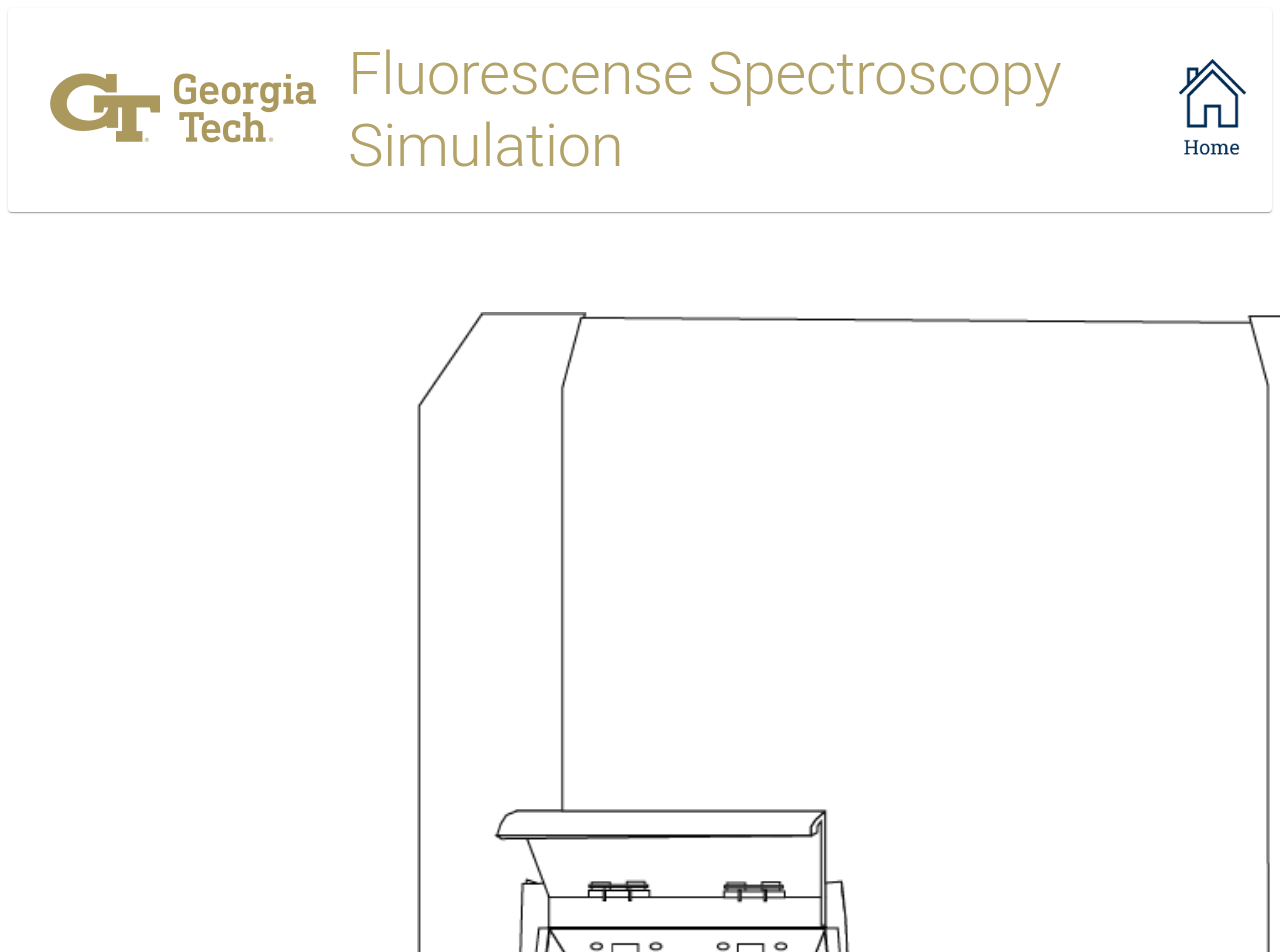
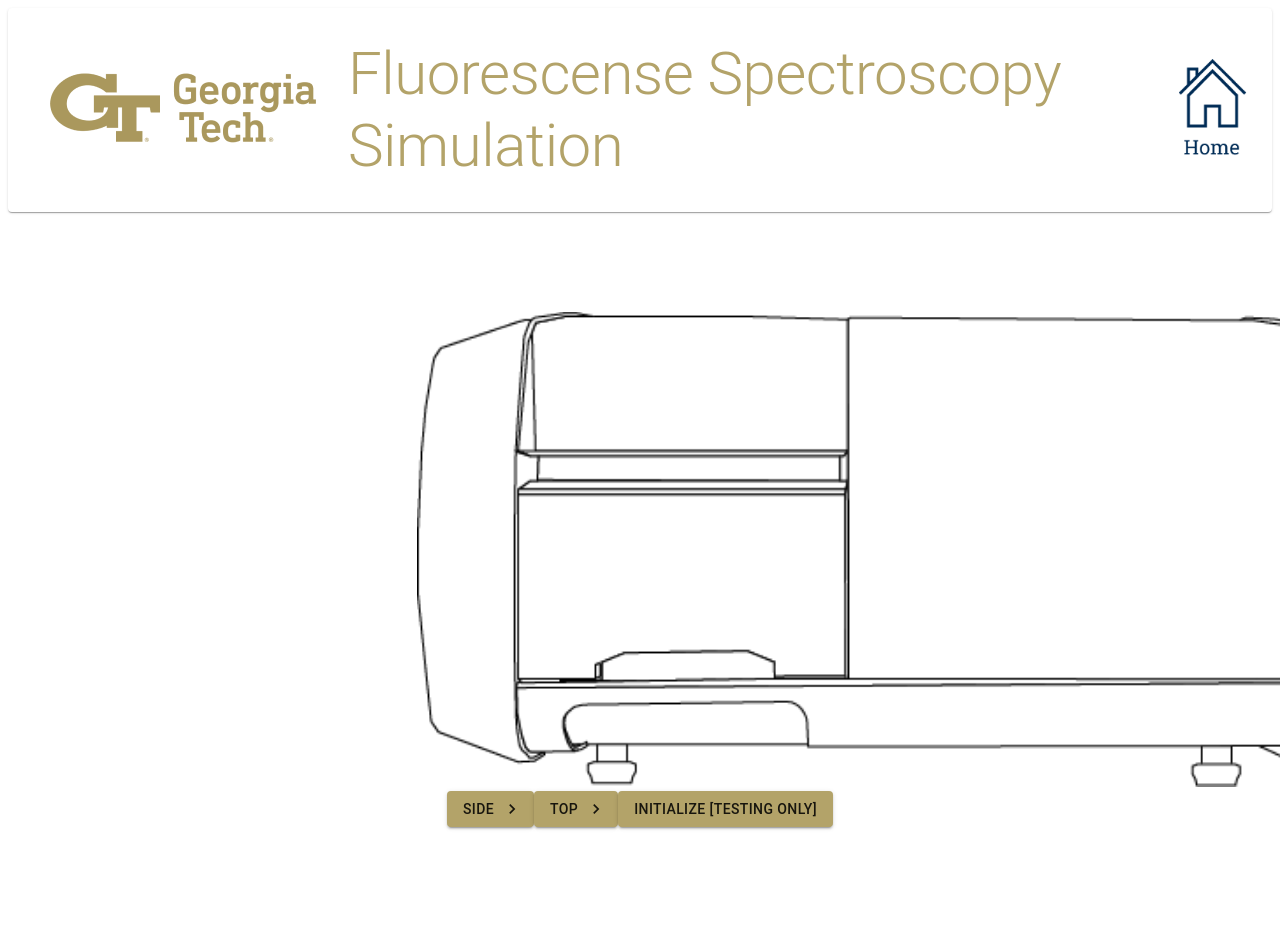
Before and after one commit to priunnagru/JID1353-fluorospectroscopy-lab, a React (Create React App) app in the folder Fluorospectroscopy-App/: page /lab in a window 1280 px wide. Shown: the top 952 px of the page. Built offline with nearby package versions, Linux system fonts and the light colour scheme.

Commit message:
simple state persistence

```diff
--- a/Fluorospectroscopy-App/src/App.js
+++ b/Fluorospectroscopy-App/src/App.js
@@ -18,9 +18,9 @@ import TutorialNewL from './screens/tutorial/TutorialNewL'
 import TutorialNewM from './screens/tutorial/TutorialNewM'
 import TutorialNewN from './screens/tutorial/TutorialNewN'
 
-import FluorometerA from './screens/simulation/FluorometerTop'
-import FluorometerB from './screens/simulation/FluorometerSide'
-import FluorometerC from './screens/simulation/FluorometerFront'
+import FluorometerTop from './screens/simulation/FluorometerTop'
+import FluorometerSide from './screens/simulation/FluorometerSide'
+import FluorometerFront from './screens/simulation/FluorometerFront'
 
 
 import Lab from './screens/Lab'
@@ -49,9 +49,9 @@ function App() {
         <Route path="/tutorial/12" element={<TutorialNewM />}/>
         <Route path="/tutorial/13" element={<TutorialNewN />}/>
 
-        <Route path="/lab" element={<FluorometerA />}/>
-        <Route path="/simulation/fluorometerSide" element={<FluorometerB />}/>
-        <Route path="/simulation/fluorometerFront" element={<FluorometerC />}/>
+        <Route path="/lab" element={<FluorometerFront />}/>
+        <Route path="/simulation/fluorometerSide" element={<FluorometerSide />}/>
+        <Route path="/simulation/fluorometerTop" element={<FluorometerTop />}/>
 
         <Route path="/settings" element={<Settings />}/>
       </Routes>
--- a/Fluorospectroscopy-App/src/screens/simulation/FluorometerFront.js
+++ b/Fluorospectroscopy-App/src/screens/simulation/FluorometerFront.js
@@ -11,6 +11,11 @@ import Popup from 'reactjs-popup';
 
 const FluorometerFront = () => {
   var fluorometer_image = FluorometerFrontClosed;
+  const Initialize = () => {
+    sessionStorage.setItem("bIsActivated", false);
+    sessionStorage.setItem("bIsOpen", false);
+    sessionStorage.setItem("bHasCuvette", false);
+  }
   return (
     <>
       <header>
@@ -43,8 +48,11 @@ const FluorometerFront = () => {
           <Button id="cuvette-Select" variant="contained" color="primary" endIcon={<NavigateNext/>} component={Link} to="/simulation/fluorometerSide">
             Side
           </Button>
-          <Button id="cuvette-Select" variant="contained" color="primary" endIcon={<NavigateNext/>} component={Link} to="/lab">
+          <Button id="cuvette-Select" variant="contained" color="primary" endIcon={<NavigateNext/>} component={Link} to="/simulation/fluorometerTop">
             Top
+          </Button>
+          <Button id="cuvette-Select" variant="contained" color="primary" onClick={Initialize}>
+            Initialize [TESTING ONLY]
           </Button>
 
         </Box>
--- a/Fluorospectroscopy-App/src/screens/simulation/FluorometerSide.js
+++ b/Fluorospectroscopy-App/src/screens/simulation/FluorometerSide.js
@@ -40,10 +40,10 @@ const FluorometerSide = () => {
           <img className="FluorometerOpenEmpty" src={fluorometer_image} alt="FluorometerOpenEmpty" id="imgClickAndChange" width={1000}/>
         </div>
         <Box display="flex" justifyContent="center" m={0} >
-          <Button id="cuvette-Select" variant="contained" color="primary" endIcon={<NavigateNext/>} component={Link} to="/lab">
+          <Button id="cuvette-Select" variant="contained" color="primary" endIcon={<NavigateNext/>} component={Link} to="/simulation/fluorometerTop">
             Top
           </Button>
-          <Button id="cuvette-Select" variant="contained" color="primary" endIcon={<NavigateNext/>} component={Link} to="/simulation/fluorometerFront">
+          <Button id="cuvette-Select" variant="contained" color="primary" endIcon={<NavigateNext/>} component={Link} to="/lab">
             Front
           </Button>
         </Box>
--- a/Fluorospectroscopy-App/src/screens/simulation/FluorometerTop.js
+++ b/Fluorospectroscopy-App/src/screens/simulation/FluorometerTop.js
@@ -15,14 +15,37 @@ const FluorometerTop = () => {
     cuvetteSelectionRef.current.open();
   }
 
-  var fluorometer_image = FluorometerOpenEmpty;
+  var fluorometer_image;
+  if (sessionStorage.getItem("bHasCuvette") != null)
+  {
+    if (sessionStorage.getItem("bHasCuvette") == "true")
+    {
+      fluorometer_image = FluorometerOpenNotEmpty;
+      console.log("NOT EMPTY");
+    }
+    else
+    {
+      fluorometer_image = FluorometerOpenEmpty;
+      console.log("EMPTY");
+    }
+  }
+  else
+  {
+    fluorometer_image = FluorometerOpenEmpty;
+  }
+
   const addCuvette = () => {
     document.getElementById("imgClickAndChange").src = FluorometerOpenNotEmpty;
+    sessionStorage.setItem("bHasCuvette", "true");
+    console.log(sessionStorage.getItem("bHasCuvette"));
     cuvetteSelectionRef.current.close();
   }
 
   const removeCuvette = () => {
     document.getElementById("imgClickAndChange").src = FluorometerOpenEmpty;
+    sessionStorage.setItem("bHasCuvette", "false");
+    console.log(sessionStorage.getItem("bHasCuvette"));
+
   }
 
   return (
@@ -57,7 +80,7 @@ const FluorometerTop = () => {
           <Button id="cuvette-Select" variant="contained" color="primary" endIcon={<NavigateNext/>} component={Link} to="/simulation/fluorometerSide">
             Side
           </Button>
-          <Button id="cuvette-Select" variant="contained" color="primary" endIcon={<NavigateNext/>} component={Link} to="/simulation/fluorometerFront">
+          <Button id="cuvette-Select" variant="contained" color="primary" endIcon={<NavigateNext/>} component={Link} to="/lab">
             Front
           </Button>
           <Button id="cuvette-Select" variant="contained" color="primary" onClick={openCuvetteSelectionPopup}>
```
